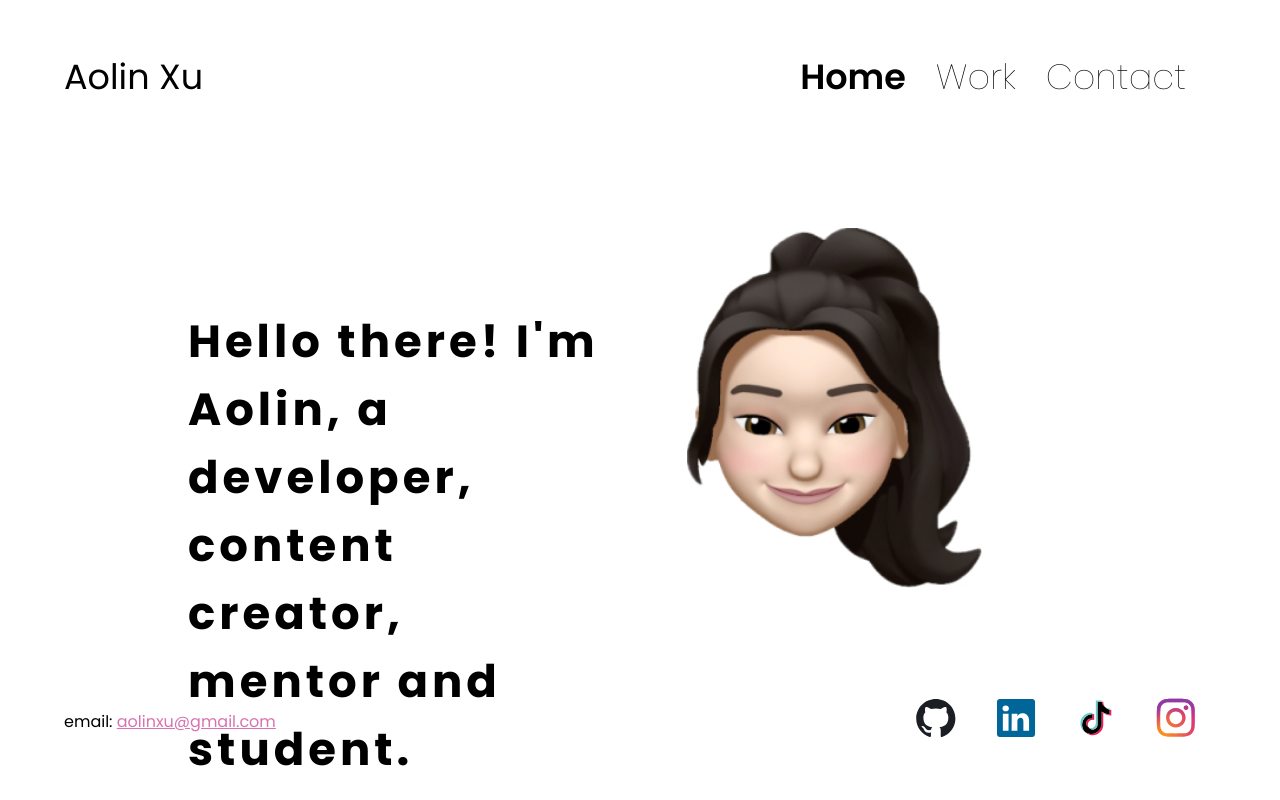
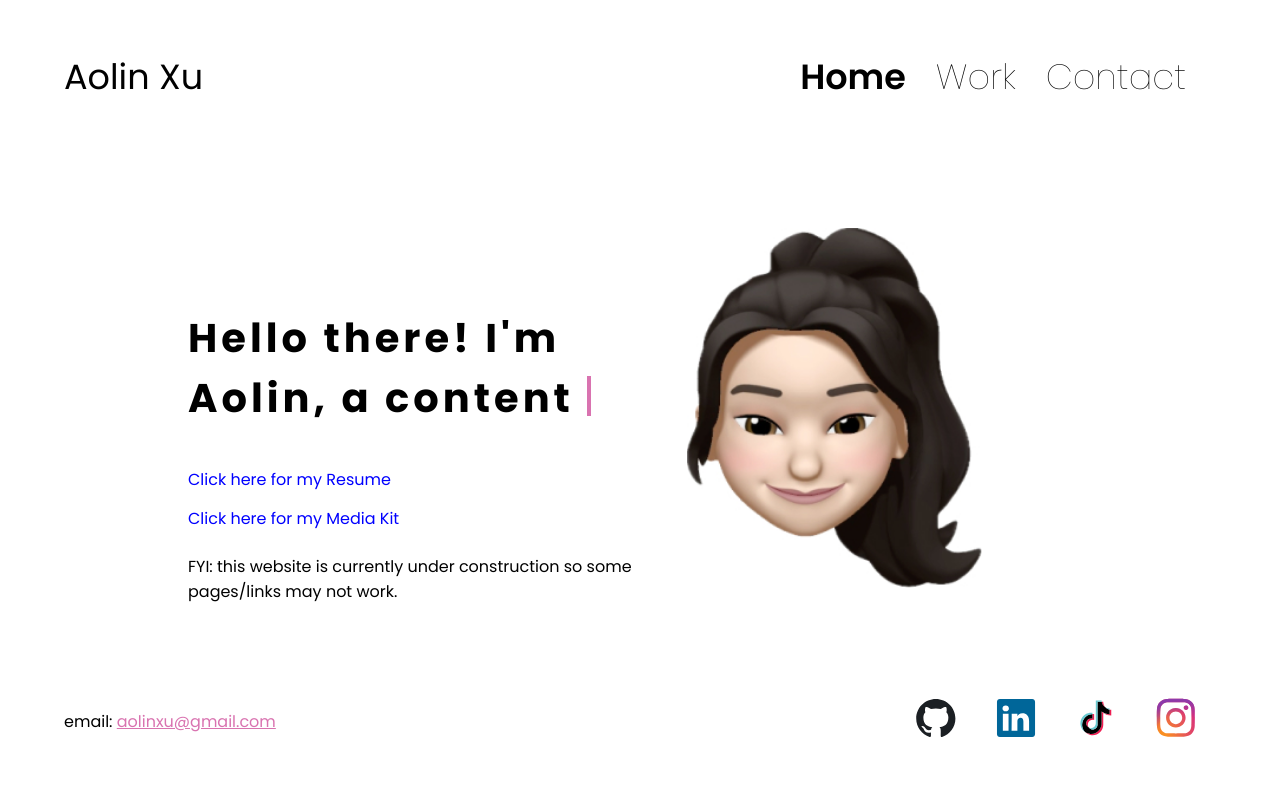
Before and after one commit to aolinxuu/personal-website, a React (Create React App) app: page / in a window 1280 px wide. Shown: the top 800 px of the page. Built offline with nearby package versions, Linux system fonts and the light colour scheme.

Commit message:
add cursor

```diff
--- a/src/pages/Home.css
+++ b/src/pages/Home.css
@@ -12,14 +12,36 @@
 }
 
 .heading {
-  font-size: 45px;
+  font-size: 2.5rem;
+  margin-bottom: 2rem;
+  min-height: 3.5rem;
   font-weight: 700;
   letter-spacing: 4px;
   color: black;
   padding-right: 80px;
   padding-left: 60px;
   margin-top: 120px;
-  margin-bottom: 80px;
+}
+
+.cursor {
+  display: inline-block;
+  width: 4px;
+  height: 1em;
+  background-color: #d973b0;
+  margin-left: 1px;
+  animation: blink 0.9s step-end infinite;
+  vertical-align: baseline;
+  margin-bottom: -0.1em;
+}
+
+@keyframes blink {
+  from,
+  to {
+    opacity: 1;
+  }
+  50% {
+    opacity: 0;
+  }
 }
 
 .links {
--- a/src/pages/Home.jsx
+++ b/src/pages/Home.jsx
@@ -1,11 +1,52 @@
-import React, { useState } from "react";
+import React, { useState, useEffect } from "react";
 import "./Home.css";
 
 const Home = () => {
+  const [displayText, setDisplayText] = useState("");
+  const roles = ["software engineer", "content creator", "teacher", "mentor", "student"];
+  const baseText = "Hello there! I'm Aolin, a ";
+  const [currentRoleIndex, setCurrentRoleIndex] = useState(0);
+  const [isDeleting, setIsDeleting] = useState(false);
+
+  useEffect(() => {
+    const currentRole = roles[currentRoleIndex];
+    let timeout;
+
+    if (!isDeleting) {
+      // Typing
+      if (displayText.length < baseText.length + currentRole.length) {
+        timeout = setTimeout(() => {
+          setDisplayText(baseText + currentRole.slice(0, displayText.length - baseText.length + 1));
+        }, 100);
+      } else {
+        // Pause before deleting
+        timeout = setTimeout(() => {
+          setIsDeleting(true);
+        }, 2000);
+      }
+    } else {
+      // Deleting
+      if (displayText.length > baseText.length) {
+        timeout = setTimeout(() => {
+          setDisplayText(displayText.slice(0, -1));
+        }, 50);
+      } else {
+        // Move to next role
+        setIsDeleting(false);
+        setCurrentRoleIndex((prevIndex) => (prevIndex + 1) % roles.length);
+      }
+    }
+
+    return () => clearTimeout(timeout);
+  }, [displayText, currentRoleIndex, isDeleting]);
+
   return (
     <div className="container">
       <div>
-        <p className="heading">Hello there! I'm Aolin, a developer, content creator, mentor and student.</p>
+        <p className="heading">
+          {displayText}
+          <span className="cursor"></span>
+        </p>
         <div className="links">
           <a href="resume.pdf">Click here for my Resume</a>
           <a href="resume.pdf">Click here for my Media Kit</a>
```
